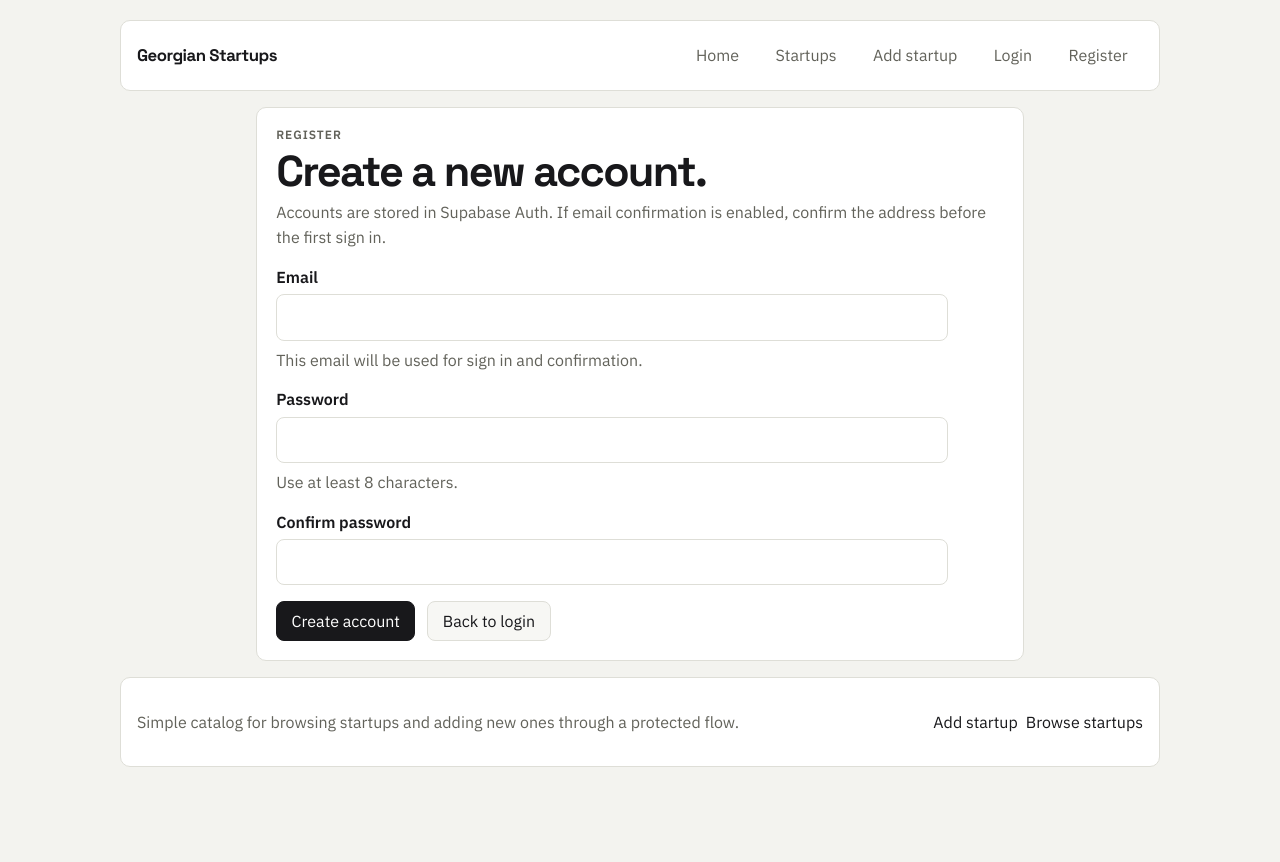
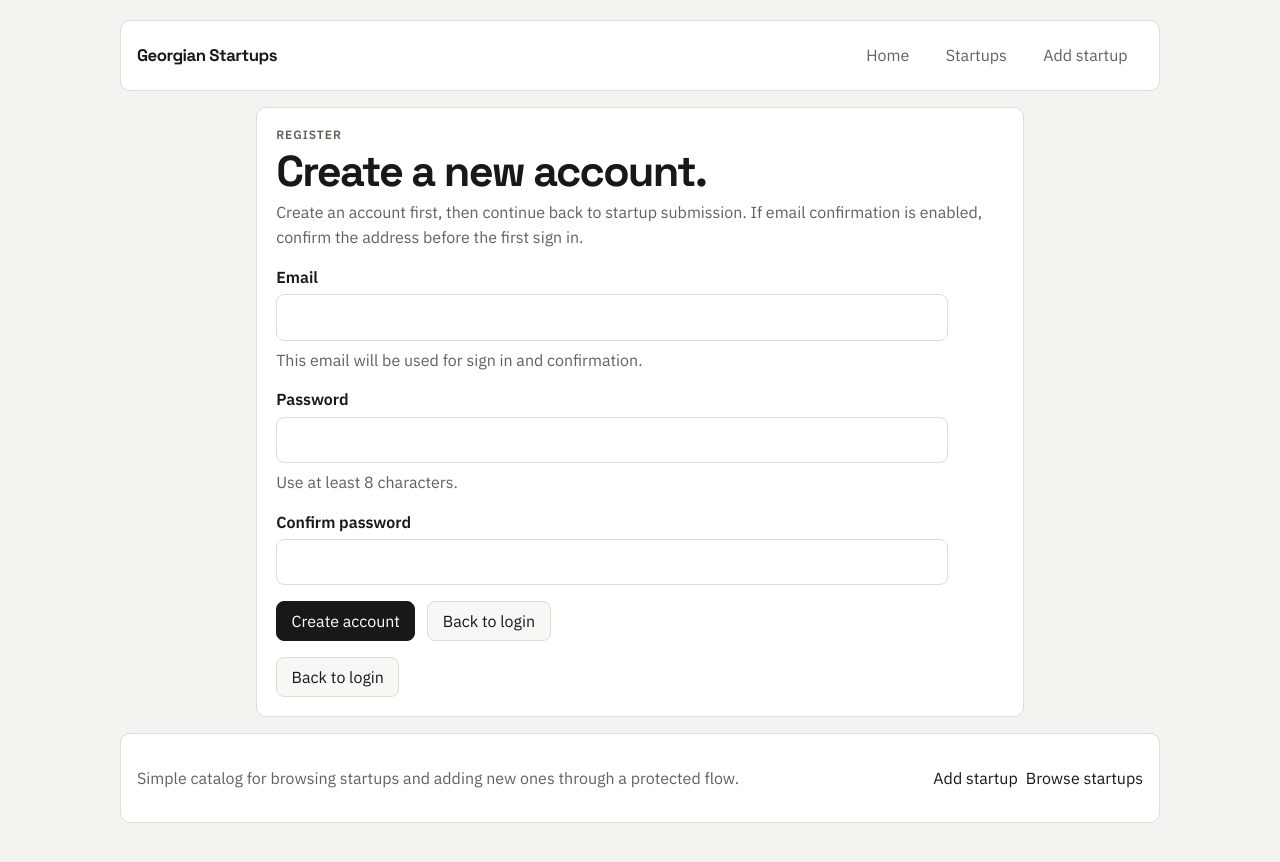
Before and after one commit to skulidropek/georgian_startups, a Next.js app in the folder packages/app/: page /register in a window 1280 px wide. Before the commit the page ends 807 px from the top, so only its background shows below. Built offline with nearby package versions, Linux system fonts and the light colour scheme; no server answers.

Commit message:
feat(app): simplify auth entry points

```diff
--- a/packages/app/src/app/register/page.tsx
+++ b/packages/app/src/app/register/page.tsx
@@ -1,4 +1,5 @@
 import type { Metadata } from "next"
+import Link from "next/link"
 import { redirect } from "next/navigation"
 
 import { RegisterForm } from "@/app/register/register-form"
@@ -29,11 +30,20 @@ export default async function RegisterPage({
         <p className="submit-shell__eyebrow">Register</p>
         <h1 className="page-title">Create a new account.</h1>
         <p className="section-copy">
-          Accounts are stored in Supabase Auth. If email confirmation is
-          enabled, confirm the address before the first sign in.
+          Create an account first, then continue back to startup submission. If
+          email confirmation is enabled, confirm the address before the first
+          sign in.
         </p>
       </div>
       <RegisterForm nextPath={nextPath} />
+      <div className="form-actions">
+        <Link
+          className="button-link button-link--secondary"
+          href={`/login?next=${encodeURIComponent(nextPath)}`}
+        >
+          Back to login
+        </Link>
+      </div>
     </section>
   )
 }
--- a/packages/app/src/components/site-header.tsx
+++ b/packages/app/src/components/site-header.tsx
@@ -17,12 +17,6 @@ export const SiteHeader = () => (
           {item.label}
         </Link>
       ))}
-      <Link className="site-nav__link" href="/login">
-        Login
-      </Link>
-      <Link className="site-nav__link" href="/register">
-        Register
-      </Link>
     </nav>
   </header>
 )
```
Also changed, not shown: packages/app/src/app/login/page.tsx (+6 -3 lines).
